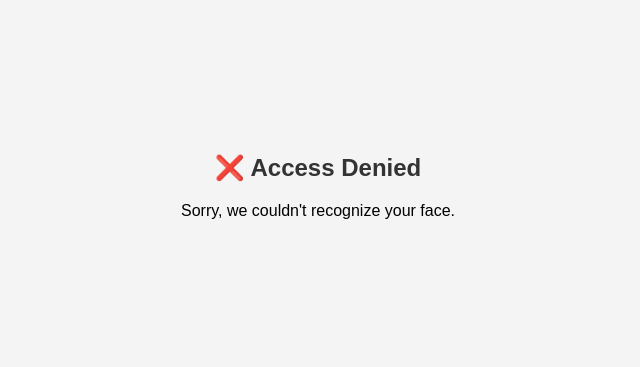
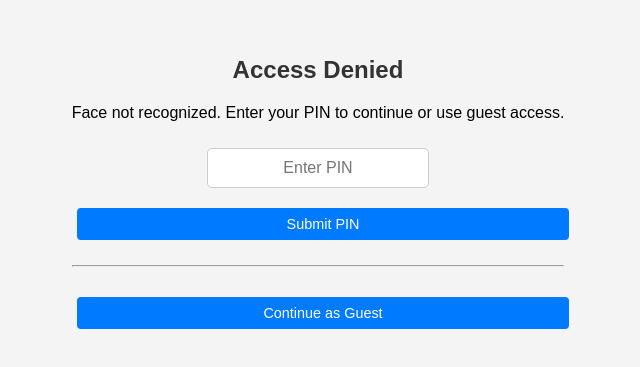
Before and after one commit to taanishqs28/HomeSentinel, a React (Create React App) app in the folder react-frontend/: page /access-denied in a window 1280 px wide. Shown: the part 255-622 px from the top of the page, without its empty margins (322-962 px from the left). Built offline with nearby package versions, Linux system fonts and the light colour scheme; no server answers; the HTML template or start-up script is replaced by a standard one.

Commit message:
Implement PIN-based login and dashboard routing logic

```diff
--- a/react-frontend/src/pages/AccessDenied.js
+++ b/react-frontend/src/pages/AccessDenied.js
@@ -1,10 +1,54 @@
-import React from "react";
+import React, { useState } from "react";
+import { useNavigate } from "react-router-dom";
+import api from "../api";
+import "../styles/AccessDenied.css";
 
 const AccessDenied = () => {
+  const [pin, setPin] = useState("");
+  const [error, setError] = useState("");
+  const navigate = useNavigate();
+
+  const handleSubmitPin = async () => {
+    try {
+      const response = await api.post("/auth/verify-pin", { pin });
+
+      if (response.data.status === "success") {
+        localStorage.setItem("token", response.data.token);
+        localStorage.setItem("role", response.data.role);
+        localStorage.setItem("username", response.data.username);
+
+        if (response.data.role === "admin") {
+          navigate("/admin-dashboard");
+        } else {
+          navigate("/user-dashboard");
+        }
+      } else {
+        setError("Incorrect PIN. Try again.");
+      }
+    } catch (err) {
+      setError("PIN verification failed.");
+    }
+  };
+
   return (
-    <div style={{ textAlign: "center", marginTop: "100px" }}>
-      <h2>❌ Access Denied</h2>
-      <p>Sorry, we couldn't recognize your face.</p>
+    <div className="access-denied-container">
+      <h2>Access Denied</h2>
+      <p>Face not recognized. Enter your PIN to continue or use guest access.</p>
+
+      <input
+        type="password"
+        value={pin}
+        onChange={(e) => setPin(e.target.value)}
+        placeholder="Enter PIN"
+        className="pin-input"
+      />
+      <button onClick={handleSubmitPin}>Submit PIN</button>
+
+      {error && <p className="error">{error}</p>}
+
+      <hr style={{ margin: "20px 0" }} />
+
+      <button onClick={() => navigate("/guest")}>Continue as Guest</button>
     </div>
   );
 };
--- /dev/null
+++ b/react-frontend/src/styles/AccessDenied.css
@@ -0,0 +1,24 @@
+.access-denied-container {
+    text-align: center;
+    margin-top: 100px;
+  }
+
+  .pin-input {
+    padding: 10px;
+    font-size: 16px;
+    width: 200px;
+    text-align: center;
+    margin-bottom: 10px;
+  }
+
+  button {
+    margin: 5px;
+    padding: 8px 16px;
+    font-size: 16px;
+    cursor: pointer;
+  }
+
+  .error {
+    color: red;
+    margin-top: 10px;
+  }
```
